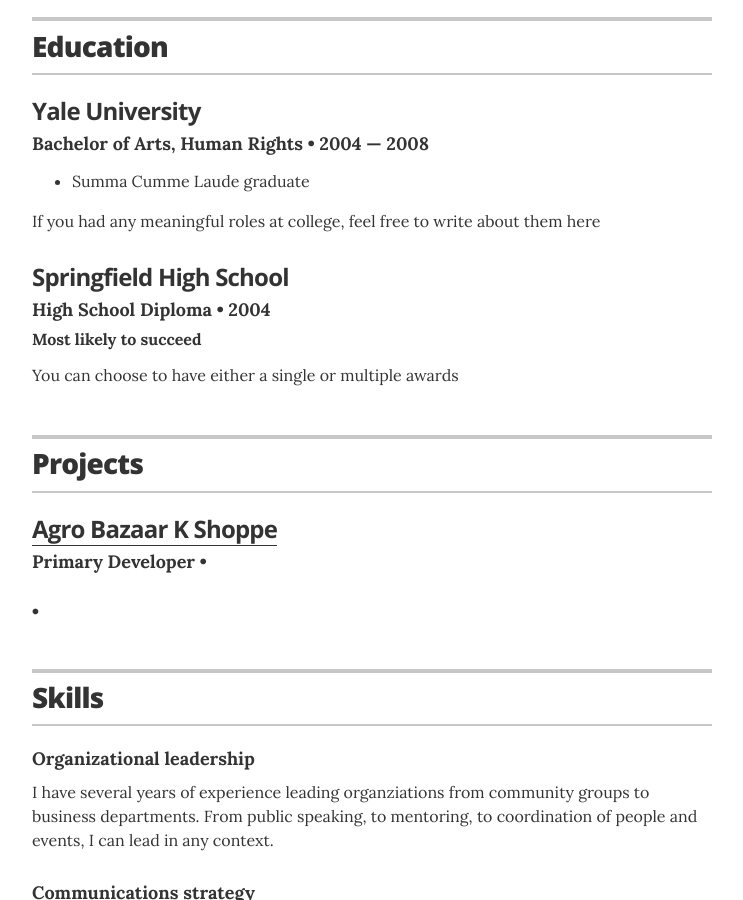
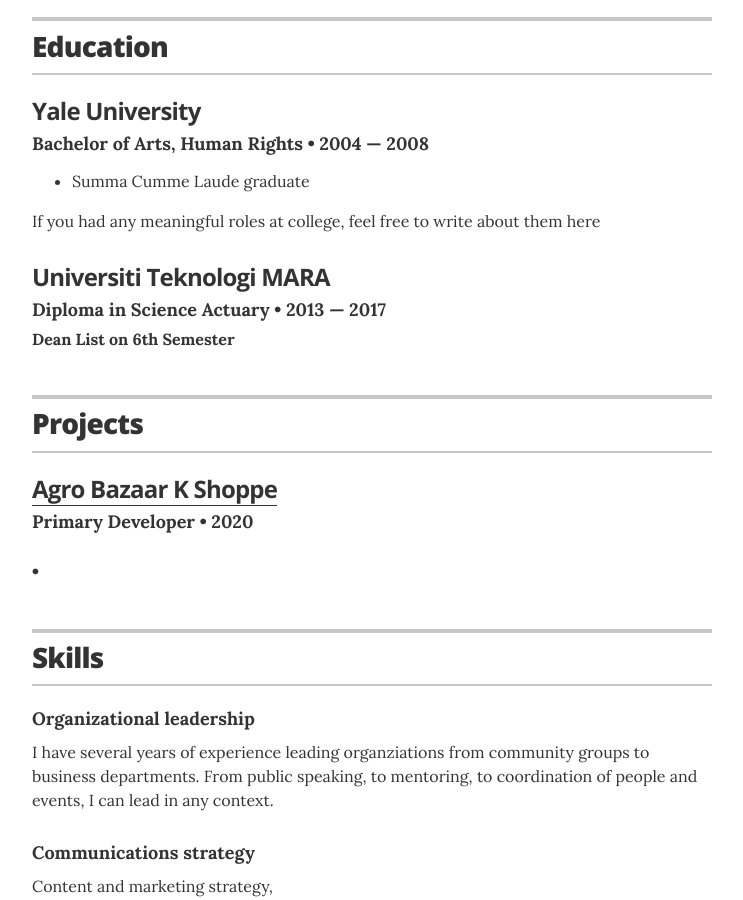
Before and after one commit to razlanhanif/razlanhanif.github.io, a Jekyll site: the page built from index.html, in a window 1280 px wide and 900 px high, scrolled down 1245 px. Shown: the whole window, without its empty margins (268-1011 px from the left). Built offline with Jekyll 4.4.1, drawn with Linux system fonts in a browser that asks for light colours.

Commit message:
update project

```diff
--- a/_data/education.yml
+++ b/_data/education.yml
@@ -6,8 +6,7 @@
     - award: Summa Cumme Laude graduate
   summary: If you had any meaningful roles at college, feel free to write about them here
 
-- degree: High School Diploma
-  uni: Springfield High School
-  year: 2004
-  award: Most likely to succeed
-  summary: You can choose to have either a single or multiple awards
+- degree: Diploma in Science Actuary
+  uni: Universiti Teknologi MARA
+  year: 2013 &mdash; 2017
+  award: Dean List on 6th Semester
--- a/_data/projects.yml
+++ b/_data/projects.yml
@@ -4,7 +4,7 @@
 # jazznotes.io
 - project: Agro Bazaar K Shoppe
   role: Primary Developer
-  Establish: 2020
+  duration: 2020
   url: "https://agrobazaarkshoppe.com/"
 
 # Springfield Community Outreach Group
```
